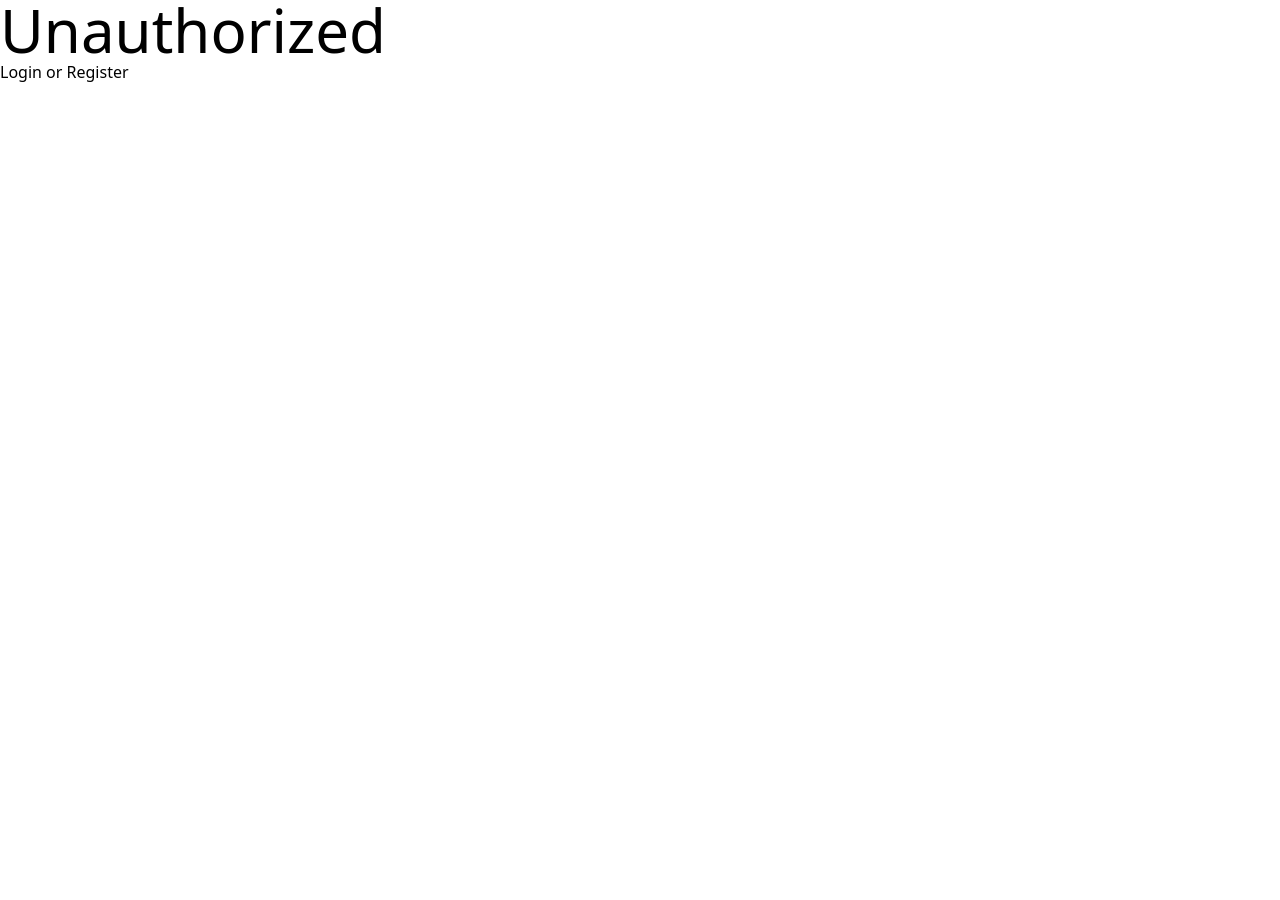
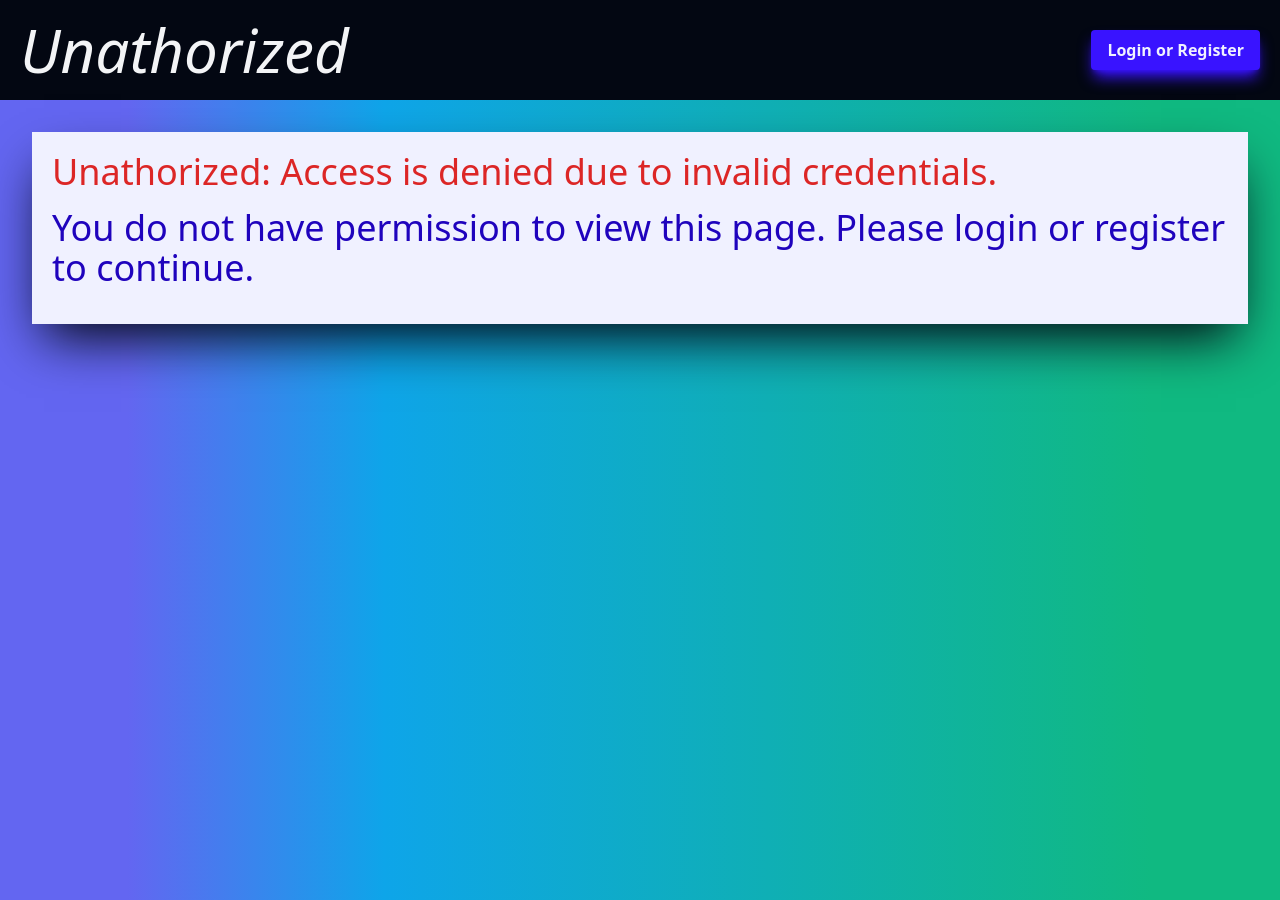
Before and after one commit to Ryan-Acevedo/recipie-saver, a React (Vite) app in the folder client/: page /unauthorized in a window 1280 px wide. Before the commit the page ends 800 px from the top, so only its background shows below. Built offline with nearby package versions, Linux system fonts and the light colour scheme.

Commit message:
Update Unauthorized.jsx

```diff
--- a/client/src/views/Unauthorized.jsx
+++ b/client/src/views/Unauthorized.jsx
@@ -4,13 +4,25 @@ const Unauthorized = (props) => {
 
 
     return (
-        <div className="">
-            <h1 className='text-6xl' >Unauthorized</h1>
-            {
-                window.localStorage.getItem('uuid')?
-                <Link to={'/recipes'}><button className="">Go back to recipes</button></Link>:
-                <Link to={'/'}><button className="">Login or Register</button></Link>
-            }
+        <div className='flex flex-col justify-center items-center'>
+            <header className='w-full bg-gray-950 flex flex-row justify-between items-center p-5' >
+                <div>
+                    <h1 className='text-gray-100 decoration-solid text-6xl italic' >Unathorized</h1>
+                </div>
+                <div>
+                    {
+                        window.localStorage.getItem('uuid') ?
+                            <button className='transition ease-in delay-1 duration-1 shadow-lg shadow-myColor-600 bg-myColor-600 hover:bg-myColor-900 hover:shadow-myColor-900 text-myColor-50 font-bold py-2 px-4 rounded mr-3'><Link to={'/recipes'}><button className="">Go back to recipes</button></Link></button> :
+                            <button className='transition ease-in delay-1 duration-1 shadow-lg shadow-myColor-600 bg-myColor-600 hover:bg-myColor-900 hover:shadow-myColor-900 text-myColor-50 font-bold py-2 px-4 rounded' ><Link to={'/'}><button className="">Login or Register</button></Link></button>
+                    }
+                </div>
+            </header>
+            <div className='flex flex-col w-full justify-start items-center bg-gradient-to-r from-indigo-500 from-10% via-sky-500 via-30% to-emerald-500 to-90%' style={{ height: '100vh' }}>
+                <div className='m-8 bg-myColor-50 p-5 shadow-2xl shadow-gray-950' >
+                    <h2 className='text-red-600 text-4xl mb-4'>Unathorized: Access is denied due to invalid credentials.</h2>
+                    <h2 className='text-myColor-900 text-4xl mb-4'>You do not have permission to view this page. Please login or register to continue.</h2>
+                </div>
+            </div>
         </div>
     )
 }
```
